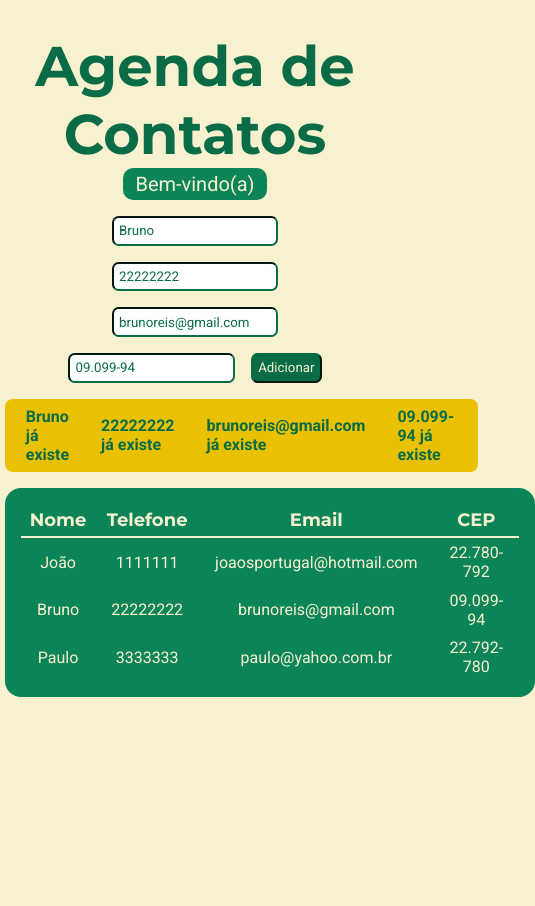
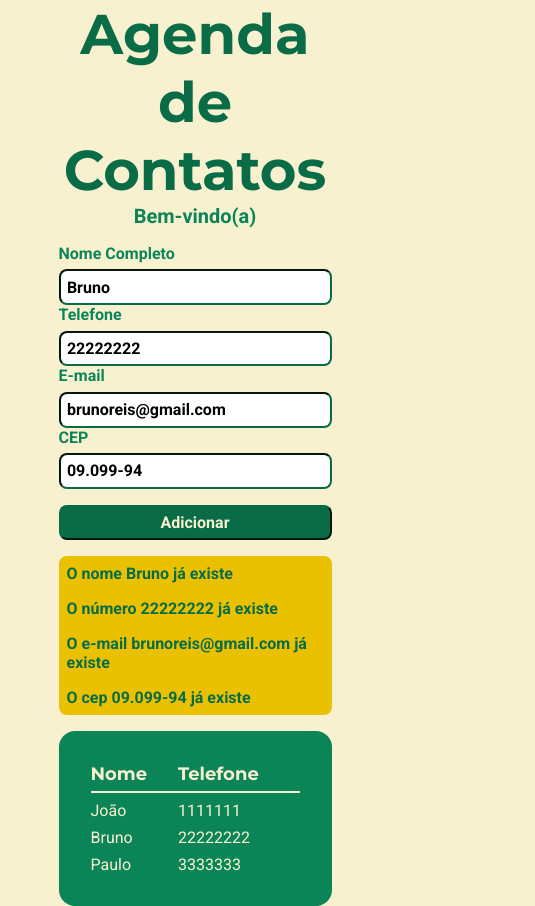
Before and after one commit to joaosportugal/newContactBook, a plain HTML site: page index.html in a window 390 px wide. Both pictures are taken after a click on the button "Adicionar". Shown: the whole page, 535 px wide, since content can reach past the window. Before the commit the page ends 844 px from the top, so only its background shows below. Drawn offline with Linux system fonts and the light colour scheme.

Commit message:
melhora no estilo e otimização do cod CSS e funções

```diff
--- a/index.html
+++ b/index.html
@@ -7,7 +7,6 @@
     <title>Contact Book</title>
 
     <link rel="stylesheet" href="./main.css">
-
     <link rel="preconnect" href="https://fonts.googleapis.com"><link rel="preconnect" href="https://fonts.gstatic.com" crossorigin><link href="https://fonts.googleapis.com/css2?family=Montserrat:wght@400;700&family=Roboto:wght@400;700&display=swap" rel="stylesheet">
 </head>
 <body>
@@ -15,31 +14,44 @@
 
         <header>
             <h1>Agenda de Contatos</h1>
-            <p id="userName">Bem-vindo(a)</p>
+            <p class="generalSubtitles" id="userName">Bem-vindo(a)</p>
         </header>
 
-        <form action="">
-            <input id="name" type="text" required placeholder="Nome do Contato" value="Bruno">
-            <input id="number" type="number" required placeholder="Telefone" value="22222222">
-            <input id="email" type="email" required placeholder="E-mail" value="brunoreis@gmail.com">
-            <input id="cep" type="text" required placeholder="Telefone" value="09.099-94">
-            <button id="submitButton" type="button">Adicionar</button>
+        <form>
+            <div class="grid-container">
+                <div class="item-1">
+                    <label class="generalSubtitles" for="name">Nome Completo</label>
+                    <input id="name" type="text" required value="Bruno">
+                </div>
+                <div class="item-2">
+                    <label class="generalSubtitles" for="number">Telefone</label>
+                    <input id="number" type="number" required  value="22222222">
+                </div>
+                <div class="item-3">
+                    <label class="generalSubtitles" for="email">E-mail</label>
+                    <input id="email" type="email" required value="brunoreis@gmail.com">
+                </div>
+                <div class="item-4">
+                    <label class="generalSubtitles" for="cep">CEP</label>
+                    <input id="cep" type="text" required value="09.099-94">
+                </div>
+                <div class="item-5">
+                    <button id="submitButton" type="button">Adicionar</button>
+                </div>
+
+            </div>
         </form>
 
-        <!-- <p id="nameErrorMessage" class="message"></p>
-        <p id="numberErrorMessage" class="message"></p> -->
-
-        <div id="messagesDisplay">
-            <!-- <button id="closeButton"><img src="./icons/close_button.svg" alt="Fechar Mensagem"></button> -->
+        <div id="messagesDisplay" class="messagesDisplay">
         </div>
 
-        <table cellspacing="0">
+        <table cellspacing="0" id="tableMove">
             <thead>
                 <tr>
                     <th>Nome</th>
                     <th>Telefone</th>
-                    <th>Email</th>
-                    <th>CEP</th>
+                    <th id="emailTable">Email</th>
+                    <th id="cepTable">CEP</th>
                 </tr>
             </thead>
 
--- a/main.css
+++ b/main.css
@@ -3,11 +3,19 @@
     --amarelo-escuro: #eac100;
     --verde-claro: #0b8457;
     --verde-escuro: #096c47;
+    --titulos: 'Montserrat', sans-serif;
+    --textoComum: 'Roboto', sans-serif;
 }
 
 @keyframes fadeIn {
-    from { opacity: 0;}
-    to { opacity: 1;}
+    from {
+        opacity: 0;
+        scale: 0;
+    }
+    to {
+        opacity: 1;
+        scale: 1;
+    }
 }
 
 @keyframes fadeOut {
@@ -19,57 +27,80 @@
     margin: 0;
     padding: 0;
     box-sizing: border-box;
-    color: var(--verde-escuro);
-    font-family: 'Montserrat', sans-serif;
-    font-family: 'Roboto', sans-serif;
+    font-family: var(--textoComum);
+    list-style: none;
 }
 
 body {
     background-color: var(--cor-de-fundo);
-    margin-top: 2em;
 }
 
 .container {
-    max-width: 80vw;
+    display: flex;
+    flex-direction: column;
+    justify-content: start;
+    max-width: 100vh;
     width: 100%;
-    min-width: 380px;
+    height: 100vh;
     margin: 0 auto;
 }
 
 header {
-    margin-bottom: 1em;
     text-align: center;
 }
 
 header h1 {
-
-    font-family: 'Montserrat', sans-serif;
+    font-family: var(--titulos);
+    color: var(--verde-escuro);
     font-size: 56px;
     font-weight: bold;
 }
 
 #userName {
-    display: inline-block;
-    background-color: var(--verde-claro);
-    color: var(--cor-de-fundo);
-    padding: .2em .6em;
-    border-radius: .5em;
-    font-family: 'Roboto', sans-serif;
     font-size: 20px;
 }
 
+.generalSubtitles {
+    color: var(--verde-claro);
+    font-size: 16px;
+    font-weight: bold;
+}
+
+label {
+    font-size: 16px;
+}
+
+input {
+    margin-top: .4em;
+}
+
 form {
-    width: 80%;
-    margin: 0 auto;
-    display: flex;
-    flex-wrap: wrap;
-    justify-content: center;
-    gap: 1em;
-    align-items: center;
-    margin-bottom: 1em;
+    width: 100%;
+    margin: 16px 0;
+}
+
+.item-1 {grid-area: nomeInput;}
+.item-2 {grid-area: numeroinput;}
+.item-3 {grid-area: cepInput;}
+.item-4 {grid-area: emailInput;}
+
+.item-5 {
+    grid-area: botao;
+    text-align: center;}
+
+form .grid-container {
+    display: grid;
+    grid-template-areas:
+    'nomeInput numeroinput numeroinput'
+    'emailInput cepInput cepInput'
+    'botao botao botao';
+    grid-gap: 1em;
 }
 
 form input, form button {
+    font-weight: bold;
+    font-size: 16px;
+    width: 100%;
     outline: var(--verde-escuro);
     border-color: var(--verde-escuro);
     padding: .4em;
@@ -77,6 +108,7 @@ form input, form button {
 }
 
 form button {
+    width: 40%;
     background-color: var(--verde-escuro);
     color: var(--cor-de-fundo);
     cursor: pointer;
@@ -84,13 +116,6 @@ form button {
 
 form button:hover {
     background-color: var(--verde-claro);
-}
-
-
-form input::placeholder {
-    color: var(--verde-escuro);
-    font-family: 'Montserrat', sans-serif;
-    font-weight: bold;
 }
 
 input[type="number"]::-webkit-outer-spin-button,
@@ -103,49 +128,49 @@ input[type="number"] {
 }
 
 table {
+    position: relative;
     background-color: var(--verde-claro);
     border-radius: 1em;
-    padding: 1em;
-    min-width: 290px;
-    width: 50%;
-    margin: 1em auto;
-    text-align: center;
+    padding: 2em;
+    width: 100%;
+    min-height: fit-content;
+    text-align: start;
+    margin-top: 16px;
 }
 
 table thead th {
-    font-family: 'Montserrat', sans-serif;
+    font-family: var(--titulos);
     font-size: 18px;
     font-weight: bold;
     color: var(--cor-de-fundo);
     border-bottom: 2px solid var(--cor-de-fundo);
-    padding: .3em;
+    padding: 0 .3em .3em 0;
+    text-align: start;
 }
 
 table thead tr {
     padding: 1em;
 }
 
-table tbody td {
-    padding: .3em 1em;
+table tbody td{
     color: var(--cor-de-fundo);
+    padding-top: .5em;
 }
 
 #messagesDisplay {
+    width: fit-content;
     display: none;
-    animation: fadeIn 1s;
-    align-items: center;
+    flex-direction: column;
+    align-items: flex-start;
     border-radius: .5em;
     justify-content: space-between;
-    width: fit-content;
     margin: 0 auto;
-    padding-left: .8em;
     background-color: var(--amarelo-escuro);
 }
 
 .message {
     color: var(--verde-escuro);
     font-weight: bold;
-    margin-right: 1em;
     padding: .5em;
 }
 
@@ -188,3 +213,31 @@ table tbody td {
 #closeButton:hover {
     transform: scale(1.1);
 }
+
+@media screen and (max-width: 767px) {
+    .container {
+        width: 70vw;
+        margin: 0 auto;
+    }
+    form .grid-container {
+        display: block;
+        width: 100%;
+        margin: 0 auto;
+    }
+
+    form button {
+        width: 100%;
+        margin-top: 1em;
+    }
+
+    table {
+        max-width: 100%;
+    }
+
+    table #emailTable,
+    table #cepTable,
+    tbody .email,
+    tbody .cep {
+        display: none;
+    }
+}
--- a/newMain.js
+++ b/newMain.js
@@ -32,40 +32,54 @@ function addNewContact() {
 
     if (Object.keys(validationResult).length === 0) {
         contacts.push(newContact);
-        showMessage(successMessage);
+        renderTable(contacts);
+        cleanAndHideMessageBox();
+        generateMessage(validationResult);
+        showMessage();
     } else {
-        showMessage(validationResult);
+        cleanAndHideMessageBox();
+        generateMessage(validationResult);
+        showMessage();
     }
 }
-function generateMessage(validation) {
-    const errorMessages = [];
-    for (const error in validation) {
-        errorMessages.push(`${validation[error]} já existe`);
+
+function generateMessage(validationResult) {
+    const errorMessages = {
+        nameError: `O nome ${validationResult["nameError"]} já existe`,
+        numberError: `O número ${validationResult["numberError"]} já existe`,
+        emailError: `O e-mail ${validationResult["emailError"]} já existe`,
+        cepError: `O cep ${validationResult["cepError"]} já existe`
     }
-    return errorMessages
+    const selectedMessages = [];
+
+    if (Object.values(validationResult).length > 0) {
+        for (const prop in errorMessages) {
+            if (prop in validationResult) {
+                selectedMessages.push(errorMessages[prop]);
+            }
+        }
+    } else {
+        selectedMessages.push("O novo contato foi adicionado com sucesso");
+    }
+
+    for (let i = 0; i < selectedMessages.length; i++) {
+        messagesDisplay.innerHTML += `<p class="message">${selectedMessages[i]}</p>`;
+    }
+
+    return selectedMessages
 }
 
-function showMessage(message) {
-    const allMessages = generateMessage(message);
+function showMessage() {
     const messagesDisplay = document.getElementById('messagesDisplay');
     messagesDisplay.style.display = "flex";
-    for (let i = 0; i < allMessages.length; i++) {
-        messagesDisplay.innerHTML += `<p class="message">${allMessages[i]}</p>`;
-        console.log(allMessages[i]);
-    }
-
+    messagesDisplay.classList.add('show');
 }
 
-// function printMessage(message) {
-//     const messagesDisplay = document.getElementById('messagesDisplay');
-//     const closeButtonId = 'closeButton';
-//     messagesDisplay.innerHTML +=
-//     `<p class="message">${message}</p>
-//     <button id="${closeButtonId}">
-//     <img src="./icons/close_button.svg" alt="Fechar Mensagem">
-//     </button>`
-//     messagesDisplay.style.display = "flex";
-// }
+function cleanAndHideMessageBox() {
+    const messagesDisplay = document.getElementById('messagesDisplay');
+    messagesDisplay.style.display = "none";
+    messagesDisplay.innerHTML = "";
+}
 
 function loadContacts() {
     contacts = [
@@ -99,8 +113,8 @@ function renderTable(contacts) {
                 `<tr class= "contact">
                         <td class= "name">${name}</td>
                         <td class= "number">${number}</td>
-                        <td class= "number">${email}</td>
-                        <td class= "number">${cep}</td>
+                        <td class= "email">${email}</td>
+                        <td class= "cep">${cep}</td>
                     </tr>`;
         }
     )
@@ -111,6 +125,14 @@ function addSubmitButtonListener() {
     submitButton.addEventListener('click', addNewContact);
 }
 
+
+
 loadContacts();
 renderTable(contacts);
 addSubmitButtonListener();
+
+document.getElementById('messagesDisplay').addEventListener('input', function() {
+    console.log('olá mundo');
+    // const tableMove = document.getElementById("tableMove");
+    // tableMove.style.animation = "3s ease-in 1s infinite reverse both running slidein"
+});
```
